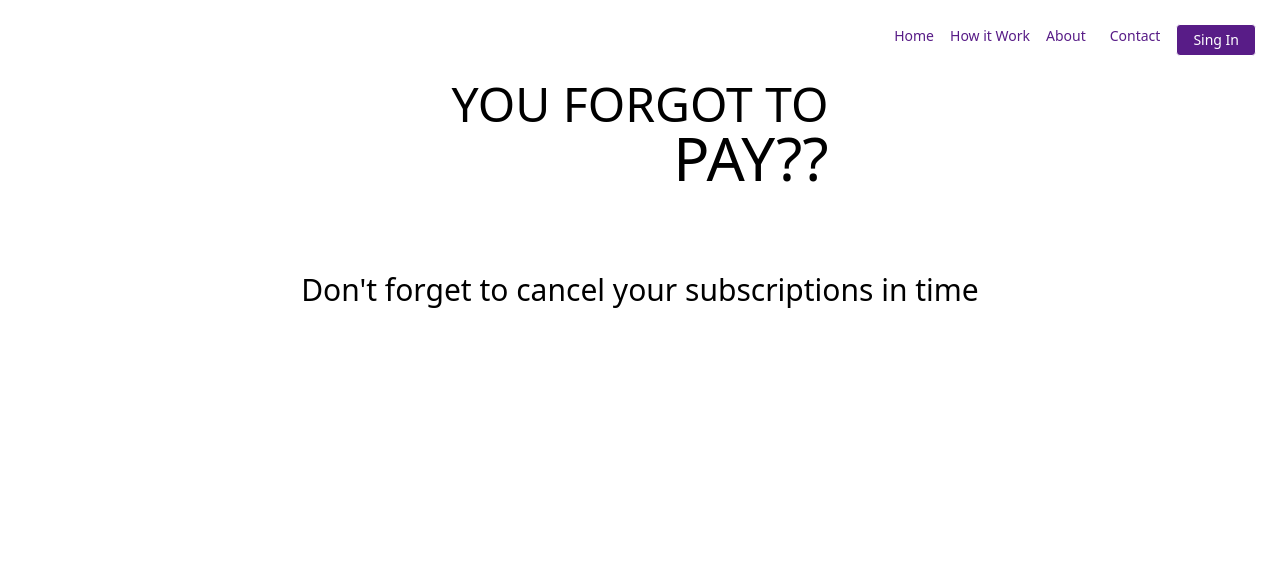
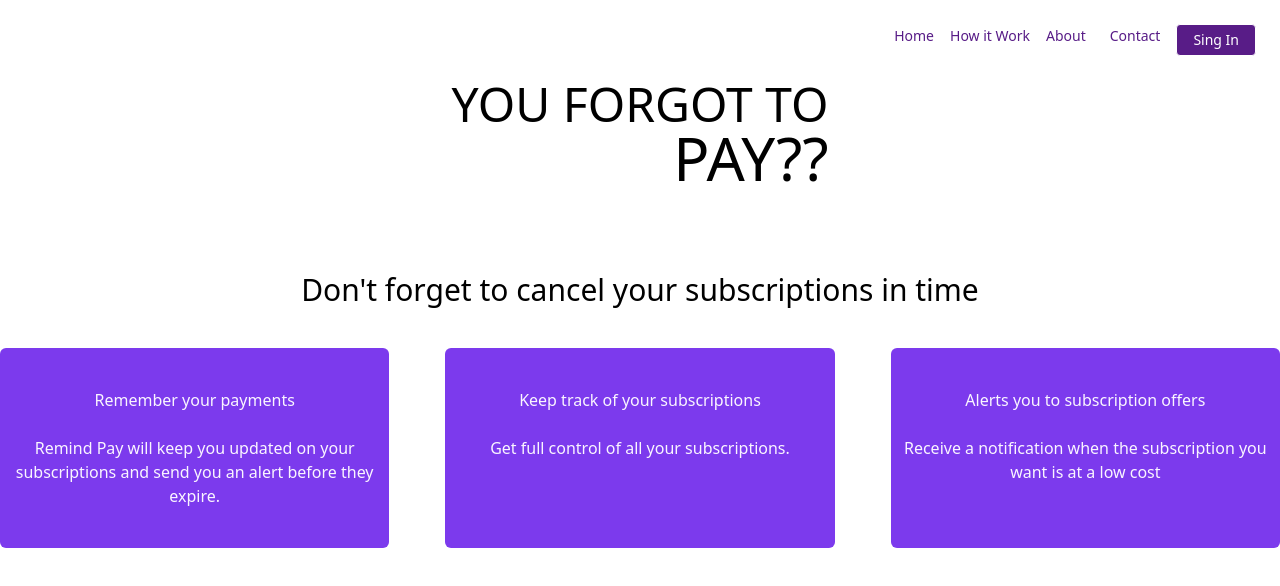
Before and after one commit to marcelowebdesigner/G4-Frontend, a React (Vite) app in the folder my-project/: page / in a window 1280 px wide. Shown: the top 586 px of the page. Built offline with nearby package versions, Linux system fonts and the light colour scheme.

Commit message:
feat: Create Cards and SectionCard Components

```diff
--- a/my-project/src/App.jsx
+++ b/my-project/src/App.jsx
@@ -1,6 +1,6 @@
 import React from "react";
 import Description from "./components/homepage/Description";
-
+import SectionCards from "./components/homepage/SectionCards";
 import Header from "./components/homepage/Header";
 import Navbar from "./components/homepage/Navbar";
 import "./index.css";
@@ -11,6 +11,7 @@ const HomePage = () => {
       <Navbar />
       <Header />
       <Description />
+      <SectionCards/>
     </>
   );
 };
--- /dev/null
+++ b/my-project/src/components/homepage/Cards.jsx
@@ -0,0 +1,11 @@
+import React from "react";
+
+const Cards = props => (
+  <div className="text-center bg-violet-600 py-10 rounded-md">
+    <h2 className="text-purple-50">{props.title}</h2>
+    <br/>
+    <p className="text-purple-50">{props.msg}</p>
+  </div>
+);
+
+export default Cards;
--- /dev/null
+++ b/my-project/src/components/homepage/SectionCards.jsx
@@ -0,0 +1,16 @@
+import React from 'react'
+import Cards from './Cards'
+
+
+const SectionCards = () => {
+    return (
+        <div class="container mx-auto grid grid-cols-3 gap-14 mt-10">
+        <Cards title="Remember your payments" msg="Remind Pay will keep you updated on your subscriptions and send you an alert before they expire." ></Cards>
+        <Cards title="Keep track of your subscriptions" msg="Get full control of all your subscriptions."></Cards>
+        <Cards title="Alerts you to subscription offers" msg="Receive a notification when the subscription you want is at a low cost"></Cards>
+
+        </div>
+    )
+}
+
+export default SectionCards
```
